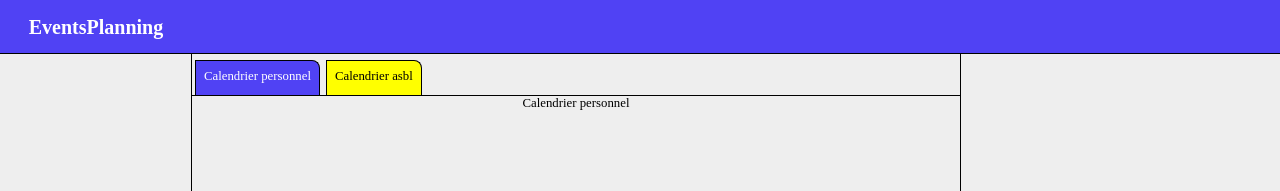
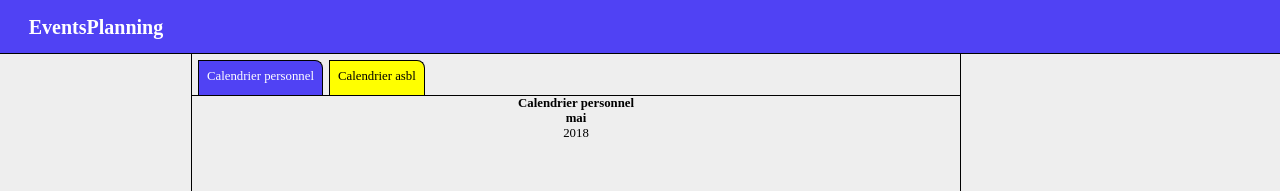
Before and after one commit to SimonMulquin/EventsPlanning, a React (Create React App) app in the folder client/: page /0 in a window 1280 px wide. Shown: the top 191 px of the page. Built offline with nearby package versions, Linux system fonts and the light colour scheme.

Commit message:
First steps with luxon

```diff
--- a/client/package.json
+++ b/client/package.json
@@ -3,6 +3,7 @@
   "version": "0.1.0",
   "private": true,
   "dependencies": {
+    "luxon": "^1.2.1",
     "react": "^16.4.0",
     "react-dom": "^16.4.0",
     "react-redux": "^5.0.7",
--- a/client/src/ui/Layout/ViewNavigation/style.jsx
+++ b/client/src/ui/Layout/ViewNavigation/style.jsx
@@ -7,7 +7,7 @@ export const Container = styled.ul`
   position: relative;
   height: ${({ theme }) => theme.view.navigation.height};
   width: 100%;
-  padding: 0;
+  padding: 0 0 0 3px;
   overflow-y: hidden;
   overflow-x: auto;
   border-bottom: 1px solid black;
--- a/client/src/ui/ViewContents/Calendars/Month/main.jsx
+++ b/client/src/ui/ViewContents/Calendars/Month/main.jsx
@@ -1,8 +1,34 @@
 import React from 'react';
+import { DateTime, Info } from 'luxon';
+
+const locale = 'fr';
+
+const dt = {
+  local: (args) => DateTime.local(args).setLocale(locale)
+};
+
+const { months, weekdays } = Info;
+
+console.log(weekdays);
+
+const getCalendarDatas = (date) => ({
+  year: date.year,
+  month: months('long', {locale: locale})[date.month - 1],
+});
 
 const MonthCalendar = ({title}) => {
+  const calendarData = getCalendarDatas(dt.local());
+  console.log(calendarData);
   return (
-    <div>{title}</div>
+    <div>
+      <h2>{title}</h2>
+      <div>
+        <div>
+          <h3>{calendarData.month}</h3>
+          <span>{calendarData.year}</span>
+        </div>
+      </div>
+    </div>
   );
 };
 
```
Also changed, not shown: 2 other files (tests, documents, lock files or other folders).
